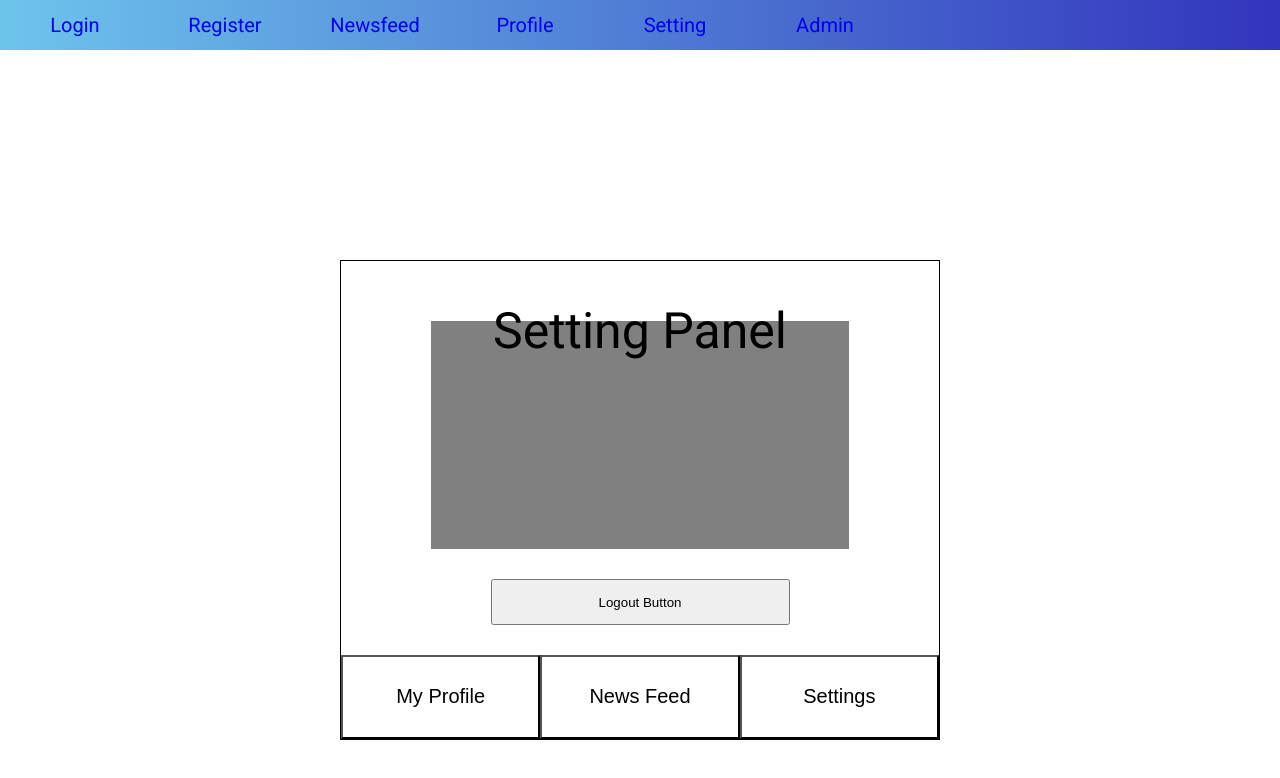
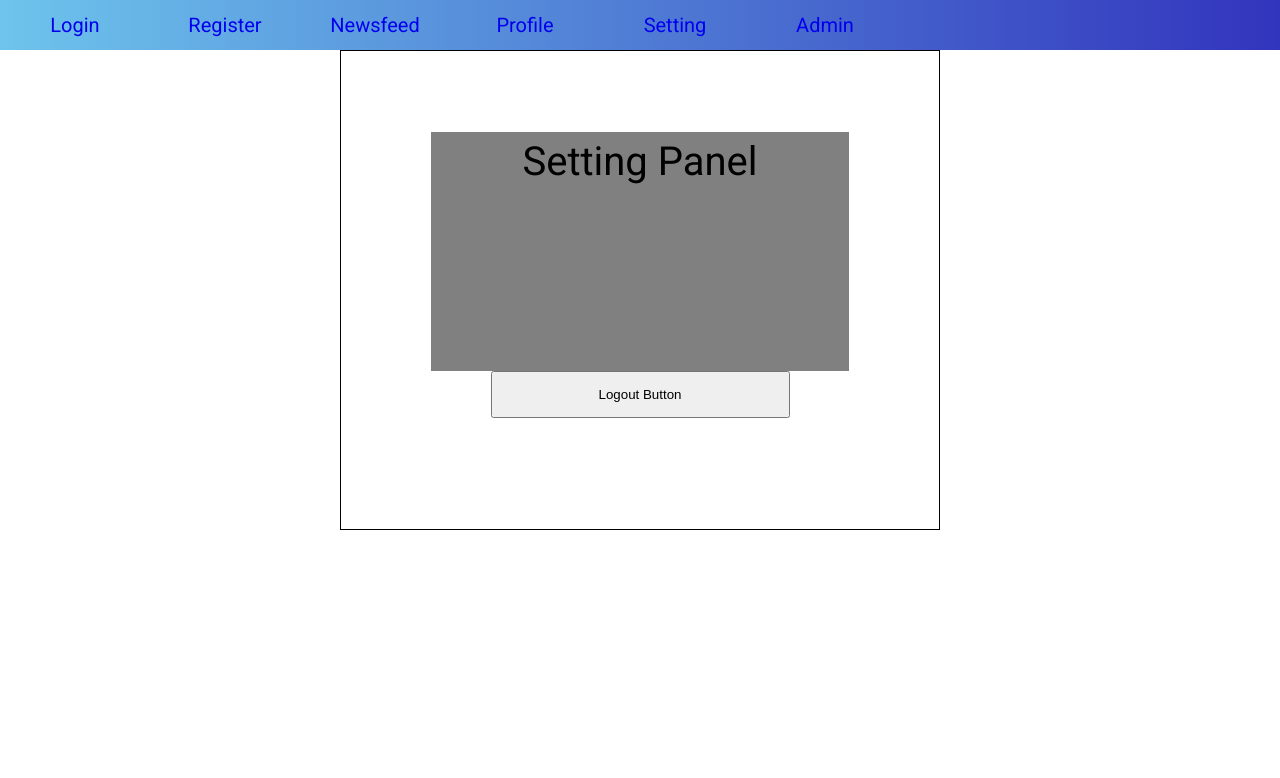
Before and after one commit to David3567/Antra-Share-Feb-2022, an Angular app in the folder TeamProject/: page /setting in a window 1280 px wide. Shown: the top 778 px of the page. Built offline with nearby package versions, Linux system fonts and the light colour scheme.

Commit message:
commented out individual headers and left Suchen's navbar. Also, I adjusted each page's height to keep the display within the viewport.

```diff
--- a/TeamProject/src/app/modules/admin/admin-page/admin-page.component.css
+++ b/TeamProject/src/app/modules/admin/admin-page/admin-page.component.css
@@ -26,7 +26,7 @@ header {
 
 .container {
     display: flex;
-    height: 80vh;
+    height: calc(100vh - 113px);
     background-color: #192a56;
 }
 
--- a/TeamProject/src/app/modules/admin/admin-page/admin-page.component.html
+++ b/TeamProject/src/app/modules/admin/admin-page/admin-page.component.html
@@ -1,4 +1,4 @@
-<header><button class="admin">Admin</button></header>
+<!-- <header><button class="admin">Admin</button></header> -->
 <div class="container">
     <nav>
         <h2>Users List</h2>
--- a/TeamProject/src/app/modules/login/login-page/login-page.component.css
+++ b/TeamProject/src/app/modules/login/login-page/login-page.component.css
@@ -2,7 +2,7 @@
     display: flex;
     align-items: center;
     justify-content: center;
-    height: 100vh;
+    height: calc(100vh - 113px);
 }
 
 form {
--- a/TeamProject/src/app/modules/login/register-page/register-page.component.css
+++ b/TeamProject/src/app/modules/login/register-page/register-page.component.css
@@ -5,7 +5,7 @@
     display: flex;
     align-items: center;
     justify-content: center;
-    height: 100vh;
+    height: calc(100vh - 113px);
 }
 
 form {
--- a/TeamProject/src/app/modules/profile/profile-page/profile-page.component.css
+++ b/TeamProject/src/app/modules/profile/profile-page/profile-page.component.css
@@ -17,7 +17,7 @@ header {
   display: flex;
   justify-content: center;
   align-items: center;
-  min-height: calc(100vh - 150px);
+  min-height: calc(100vh - 125px);
   min-width: 280px;
   background-color: #0097e6;
 }
--- a/TeamProject/src/app/modules/profile/profile-page/profile-page.component.html
+++ b/TeamProject/src/app/modules/profile/profile-page/profile-page.component.html
@@ -1,4 +1,4 @@
-<header></header>
+<!-- <header></header> -->
 <div class="container">
   <mat-card class="profile-card">
     <mat-card-header>
--- a/TeamProject/src/app/modules/setting/setting-panel/setting-panel.component.css
+++ b/TeamProject/src/app/modules/setting/setting-panel/setting-panel.component.css
@@ -2,15 +2,14 @@
     margin: 0;
     padding: 0;
     box-sizing: border-box;
-    margin: auto;
 }
 
 .main-container {
     display: flex;
     align-items: center;
     justify-content: center;
-    height: 900px;
-    width: 600px;
+    /* height: calc(100vh - 113px); */
+    width: 100%;
 
 }
 .container {
@@ -29,9 +28,10 @@
     height: 50%;
     border: 1px;
     background: grey;
-    margin-top: 10%;
-    margin-bottom: 5%;
-    font-size: 50px;
+    /* margin-top: 10%;
+    margin-bottom: 5%; */
+    padding: 20px;
+    font-size: 40px;
     text-align: center;
 
 }
--- a/TeamProject/src/app/modules/setting/setting-panel/setting-panel.component.html
+++ b/TeamProject/src/app/modules/setting/setting-panel/setting-panel.component.html
@@ -4,10 +4,10 @@
             Setting Panel
         </div>
         <button class = "logoutBtn">Logout Button</button>
-        <footer>
+        <!-- <footer>
             <button>My Profile</button>
             <button>News Feed</button>
             <button>Settings</button>
-        </footer>
+        </footer> -->
     </div>
 </div>
```
Also changed, not shown: TeamProject/package.json (line endings or trailing spaces), 1 other file (tests, documents, lock files or other folders).
